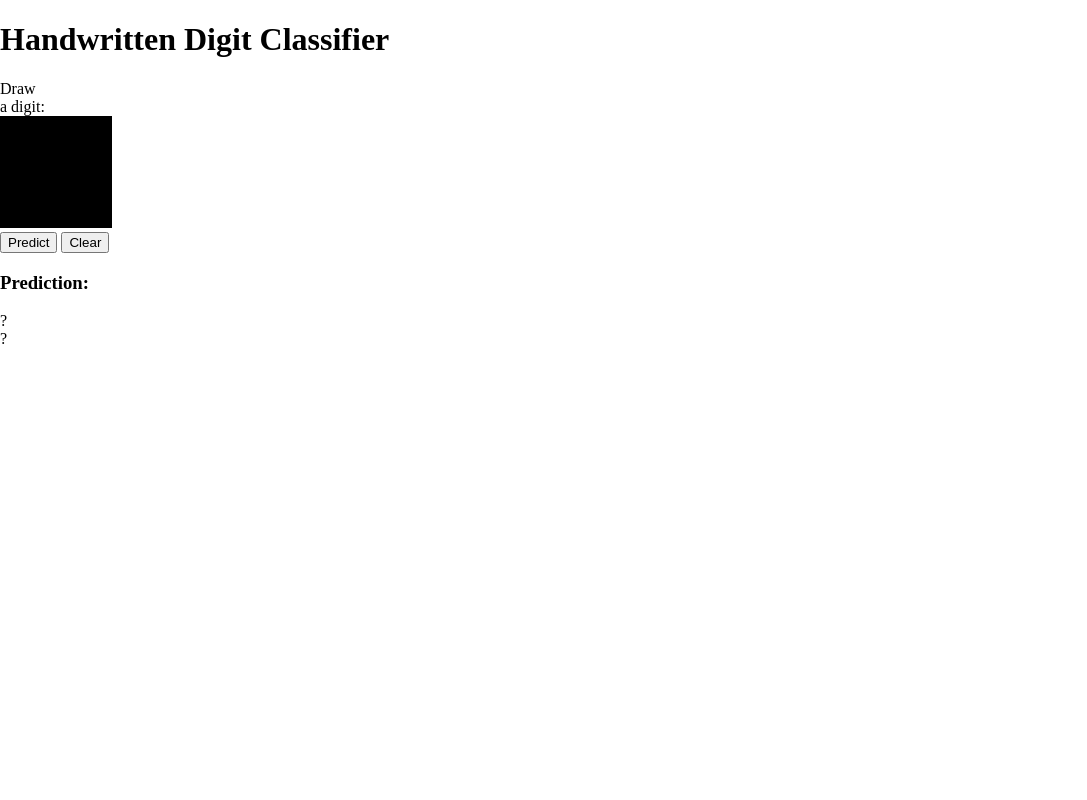
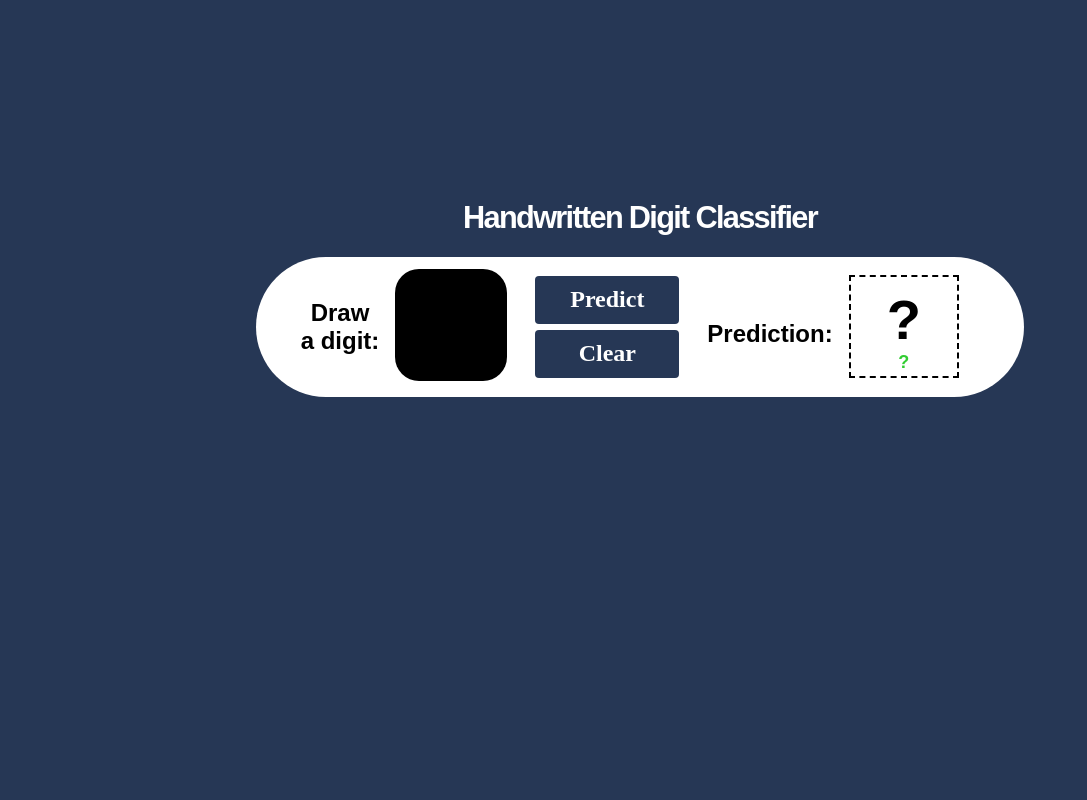
Before and after one commit to rkdvlfah1018/Handwritten_digit_classifier, a Flask app: page / in a window 1280 px wide. Shown: the whole page, without its empty margins (0-1087 px from the left). Run offline with Flask 3, Linux system fonts and the light colour scheme.

Commit message:
fixed readme, css

```diff
--- a/static/style.css
+++ b/static/style.css
@@ -1,4 +1,107 @@
-html, body{
+html, body {
+    font-family: 'Montserrat Alternates', sans-serif;
+    background: rgb(38, 55, 85);
+    height: 100%;
+    color: #FFFFFF;
     padding: 0;
     margin: 0;
-}
+    overflow: hidden;
+  }
+
+  h1 {
+    margin-top: 200px;
+    display: block;
+    text-align: center;
+    font-size: 1.92em;
+    font-weight: 600;
+    letter-spacing: -0.055em;
+  }
+
+  .container {
+    width: 100%;
+    height: 140px;
+    border-radius: 120px;
+    margin: 0 auto;
+    display: flex;
+    align-items: center;
+    justify-content: center;
+    background: #fff;
+    width: 768px;
+    margin-top: 10px;
+
+  }
+
+  .buttons {
+    display: flex;
+    flex-direction: column;
+    width: 200px;
+    align-items: center;
+    justify-content: center;
+
+  }
+
+  .button {
+    font-size: 24px;
+    background: rgb(38, 55, 85);
+    border: 0;
+    margin: 3px;
+    font-family: 'Montserrat Alternates';
+    font-weight: bold;
+    color: white;
+    border-radius: 4px;
+    width:  144px;
+    height: 48px;
+    transition: all 0.2s;
+    cursor:  pointer;
+  }
+
+  .button:hover {
+    border: 1px solid #fff;
+    cursor:  pointer;
+  }
+
+  .button:active {
+    transform: scale(0.95);
+  }
+
+  #canvas {
+    border-radius: 24px;
+  }
+
+
+  .prediction-container {
+    width: 240px;
+    color: #000;
+    display: flex;
+    justify-content: space-between;
+    align-items: center;
+  }
+
+  .prediction-heading {
+    font-size: 24px;
+    margin-bottom: 10px;
+    margin-right: 16px;
+  }
+
+  .prediction-label {
+    border: 2px dashed black;
+    text-align: center;
+    font-size: 56px;
+    font-weight: bold;
+    padding: 18px 36px;
+    padding: 10px 36px 3px 36px;
+  }
+
+  .confidence {
+    font-size: 18px;
+    color: limegreen;
+  }
+
+  .draw-title {
+    color:  #000;
+    font-size:  24px;
+    font-weight: bold;
+    margin-right: 16px;
+    margin-left: -32px;
+    text-align: center;
+  }
```
Also changed, not shown: README.md.
